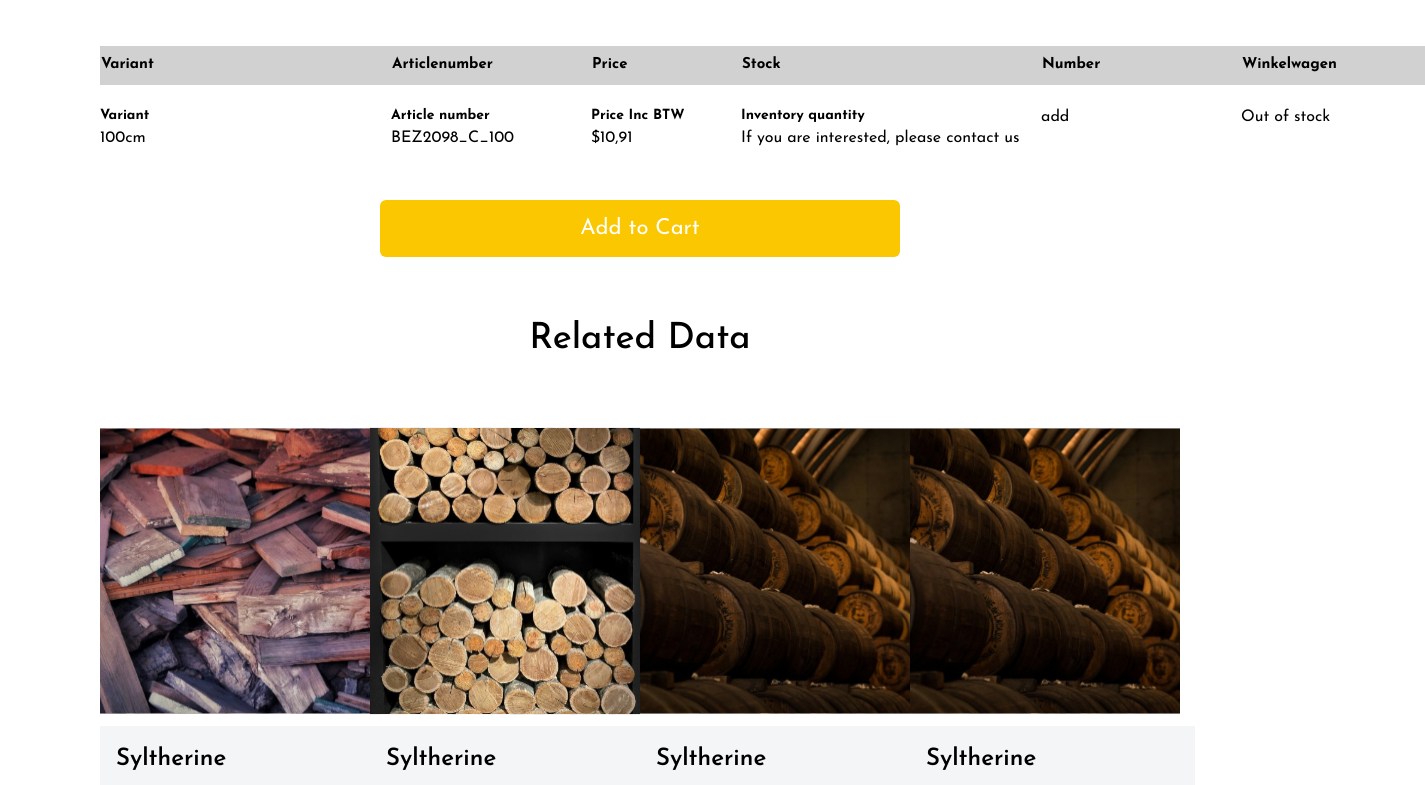
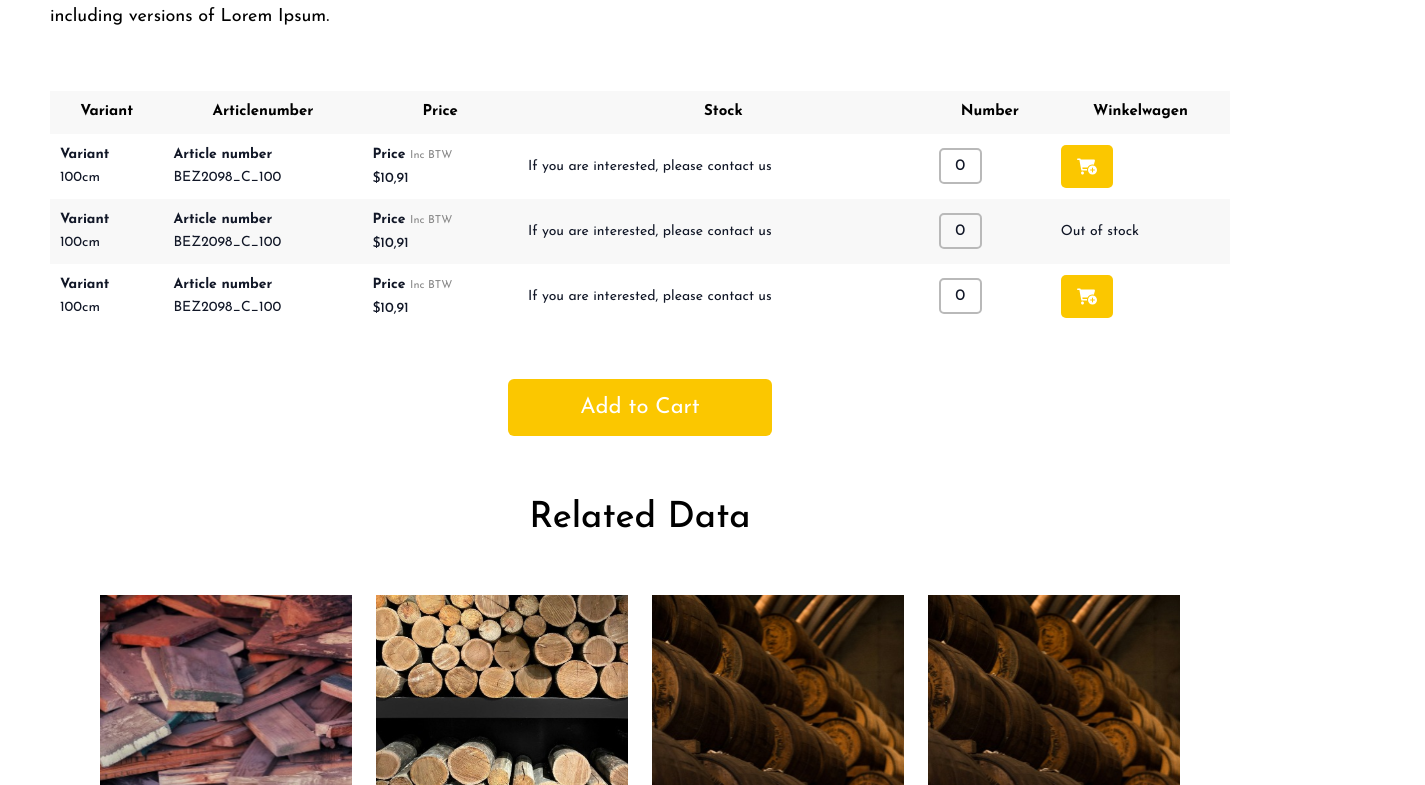
Before and after one commit to moizbroad/Hoout, a React (Vite) app: page /wood-page in a window 1280 px wide. Shown: the part 1155-1940 px from the top of the page, 1425 px wide, since content can reach past the window. Built offline with nearby package versions, Linux system fonts and the light colour scheme.

Commit message:
wood page responsive

```diff
--- a/src/App.css
+++ b/src/App.css
@@ -229,6 +229,21 @@ input[type="radio"]:checked + .box-content {
 /* .open-sidebar {
   overflow: hidden;
 } */
+.number-box {
+  width: 43px;
+  height: 36px;
+  border-radius: 5px;
+  border: 2px solid #B9B9B9;
+}
+.cart-button {
+  width: 52px;
+  height: 43px;
+  background-color: #FBC700;
+  border-radius: 5px;
+}
+.wood-stock-table table tr:nth-child(even) {
+  background-color: #F8F8F8;
+}
 
 /* media query start  */
 
@@ -315,7 +330,7 @@ input::placeholder{
   }
   .landing {
     height: 100vh;
-    min-height: initial !important;
+    min-height: auto !important;
   }
 }
 
--- a/src/Pages/AddToCart.jsx
+++ b/src/Pages/AddToCart.jsx
@@ -70,18 +70,18 @@ const AddToCart = () => {
   };
   return (
     <>
-      <section className="px-[100px] bg-[#F4F5F7]">
-        <tr className="gap-x-6 flex  items-center  py-[40px]">
-          <td className="text-[#9F9F9F] text-16">Home </td>
+      <section className="px-[30px] md:px-[80px] lg:px-[100px] bg-[#F4F5F7]">
+        <tr className="xs:gap-x-3 gap-x-6 flex  items-center  py-[40px]">
+          <td className="text-[#9F9F9F] xs:text-14 sm:text-15 text-16">Home </td>
           <td>
             <img src={rightArrow} />
           </td>
-          <td className="text-[#9F9F9F] text-16"> Shop</td>
+          <td className="text-[#9F9F9F] xs:text-14 sm:text-15 text-16"> Shop</td>
           <td>
             <img src={rightArrow} />
           </td>
-          <td className="h-[px] font-bold text-[#9F9F9F] ">| </td>
-          <td>Cart </td>
+          <td className="h-[px] font-bold text-[#9F9F9F]">| </td>
+          <td className="xs:text-14 sm:text-15 ">Cart </td>
         </tr>
       </section>
 
--- a/src/Pages/CustomWoodPage.jsx
+++ b/src/Pages/CustomWoodPage.jsx
@@ -24,35 +24,35 @@ const CustomWoodPage = () => {
 
   return(
   <>
-  <section className="px-[100px] bg-[#F4F5F7]">
-    <tr className="gap-x-6 flex  items-center  py-[40px]">
-      <td className="text-[#9F9F9F] text-16">Home </td>
+  <section className="px-[30px] md:px-[80px] lg:px-[100px] bg-[#F4F5F7]">
+    <tr className="xs:gap-x-3 gap-x-6 flex  items-center  py-[40px]">
+      <td className="text-[#9F9F9F] xs:text-14 sm:text-15 text-16">Home </td>
       <td>
         <img src={rightArrow} />
       </td>
-      <td className="text-[#9F9F9F] text-16"> Shop</td>
+      <td className="text-[#9F9F9F] xs:text-14 sm:text-15 text-16"> Shop</td>
       <td>
         <img src={rightArrow} />
       </td>
-      <td className="h-[px] font-bold text-[#9F9F9F] ">| </td>
+      <td className="h-[px] font-bold text-[#9F9F9F] xs:text-14 sm:text-15 text-16">| </td>
       <td>Oka Wood </td>
     </tr>
   </section>
 
 
-<section className="px-[150px] grid pt-[55px]  grid-cols-2">
+<section className="px-[30px] max-w-[1240px] mx-auto grid pt-[55px] grid-cols-1 md:grid-cols-2 lg:grid-cols-1 xl:grid-cols-2 gap-4">
 
     <section className="">
 
       <section  className="flex  gap-x-7">
-        <div className="flex-col ">
-        <div className=""><img src={wood1}/></div>
-        <div className="pt-[32px]"><img src={wood2}/></div>
-        <div className="pt-[32px]"><img src={wood3}/></div>
-        <div className="pt-[32px]"><img src={wood4}/></div>
+        <div className="flex-col">
+          <div className=""><img src={wood1}/></div>
+          <div className="pt-[32px]"><img src={wood2}/></div>
+          <div className="pt-[32px]"><img src={wood3}/></div>
+          <div className="pt-[32px]"><img src={wood4}/></div>
         </div>
 
-        <div> <img src={bigOak} className=""/> </div>
+        <div className="flex-grow"> <img src={bigOak} className="w-full"/> </div>
       </section>
 
       <section className=" pt-[60px]">
--- a/src/components/CustomWood/ProductDetailTable.jsx
+++ b/src/components/CustomWood/ProductDetailTable.jsx
@@ -1,6 +1,6 @@
 import React from 'react'
 import Button from '../Common/Button'
-
+import cartIcon from "../../assets/customWoodPage/cart-icon.svg";
 const ProductDetailTable = () => {
 const productDetails =[{
 
@@ -9,58 +9,122 @@ const productDetails =[{
 
   return (
    <>
-
-<section className='px-[100px] pt-[61px]'>
-
-<table>
-  <tr className="bg-[#D1D1D1] px-1">
-    <td className='font-bold text-15 py-[8px] min-w-[291px]'>Variant</td>
-    <td className='font-bold text-15 py-[8px] min-w-[200px]'>Articlenumber</td>
-    <td className='font-bold text-15 py-[8px] min-w-[150px]'>Price</td>
-    <td className='font-bold text-15 py-[8px] min-w-[300px]'>Stock</td>
-    <td className='font-bold text-15 py-[8px] min-w-[200px]'>Number</td>
-    <td className='font-bold text-15 py-[8px] min-w-[184px]'>Winkelwagen</td>
-  </tr>
-</table>
-
-
-   <section className='pt-[20px]' >
-   <div className='flex  w-[100%]'>
-      <div className='flex-col min-w-[291px]'>
-        <div className='font-bold text-14'> Variant</div>
-        <div>100cm</div>
-
-      </div>
-
-      <div className='flex-col min-w-[200px]'>
-      <div className='font-bold text-14'>Article number</div>
-      <div>BEZ2098_C_100</div>
-      </div>
-
-      <div className='flex-col min-w-[150px]'>
-         <div className='font-bold text-14'>Price Inc BTW</div>
-         <div>$10,91</div>
-         </div>
-
-
-      <div className='flex-col  min-w-[300px]'>
-        <div className='font-bold text-14'>Inventory quantity</div>
-        <div>If you are interested, please contact us</div>
-      </div>
-
-
-      <div className='min-w-[200px]'> add</div>
-      <div className='min-w-[184px]'>Out of stock  </div>
-    </div>
-   </section>
-
-
-
-  </section>
-
-
-<div className='flex justify-center pt-[50px]'>  <Button btnText="Add to Cart" paddingX="200px" py="21px"/></div>
-
+      <section className='wood-stock-table px-[30px] pt-[61px] max-w-[1240px] mx-auto reso'>
+        <div className='overflow-x-auto'>
+          <table className='w-full'>
+            <thead>
+                <tr className="bg-[#F8F8F8]">
+                  <th className='font-bold text-15 p-[10px]'>Variant</th>
+                  <th className='font-bold text-15 p-[10px]'>Articlenumber</th>
+                  <th className='font-bold text-15 p-[10px]'>Price</th>
+                  <th className='font-bold text-15 p-[10px]'>Stock</th>
+                  <th className='font-bold text-15 p-[10px]'>Number</th>
+                  <th className='font-bold text-15 p-[10px]'>Winkelwagen</th>
+                </tr>
+            </thead>
+            <tbody>
+                <tr>
+                    <td className='p-[10px]'>
+                      <div className='flex flex-col gap-[2px]'>
+                        <div className='font-bold text-14 text-[#111727]'> Variant</div>
+                        <div className='text-14 text-[#111727]'>100cm</div>
+                      </div>
+                    </td>
+                    <td className='p-[10px]'>
+                      <div className='flex flex-col gap-[2px]'>
+                        <div className='font-bold text-14 text-[#111727]'>Article number</div>
+                        <div className='text-14 text-[#111727]'>BEZ2098_C_100</div>
+                      </div>
+                    </td>
+                    <td className='p-[10px]'>
+                      <div className='flex flex-col gap-[3px]'>
+                        <div className='font-bold text-14 text-[#111727]'>Price <span className='text-[#888888] text-[11px] font-normal'>Inc BTW</span></div>
+                        <div className='text-14 text-[#111727] font-medium'>$10,91</div>
+                      </div>
+                    </td>
+                    <td className='p-[10px]'>
+                      <div className='text-14 text-[#111727]'>If you are interested, please contact us</div>
+                    </td>
+                    <td className='p-[10px]'>
+                      <div className='number-box flex items-center justify-center text-[#111727]'>
+                        0
+                      </div>
+                    </td>
+                    <td className='p-[10px]'>
+                      <button className='cart-button flex items-center justify-center'>
+                        <img src={cartIcon} alt="" srcset="" />
+                      </button>
+                    </td>
+                </tr>
+                <tr>
+                    <td className='p-[10px]'>
+                      <div className='flex flex-col gap-[2px]'>
+                        <div className='font-bold text-14 text-[#111727]'> Variant</div>
+                        <div className='text-14 text-[#111727]'>100cm</div>
+                      </div>
+                    </td>
+                    <td className='p-[10px]'>
+                      <div className='flex flex-col gap-[2px]'>
+                        <div className='font-bold text-14 text-[#111727]'>Article number</div>
+                        <div className='text-14 text-[#111727]'>BEZ2098_C_100</div>
+                      </div>
+                    </td>
+                    <td className='p-[10px]'>
+                      <div className='flex flex-col gap-[3px]'>
+                        <div className='font-bold text-14 text-[#111727]'>Price <span className='text-[#888888] text-[11px] font-normal'>Inc BTW</span></div>
+                        <div className='text-14 text-[#111727] font-medium'>$10,91</div>
+                      </div>
+                    </td>
+                    <td className='p-[10px]'>
+                      <div className='text-14 text-[#111727]'>If you are interested, please contact us</div>
+                    </td>
+                    <td className='p-[10px]'>
+                      <div className='number-box flex items-center justify-center text-[#111727]'>
+                        0
+                      </div>
+                    </td>
+                    <td className='p-[10px]'>
+                      <div className='text-14 text-[#111727]'>Out of stock</div>
+                    </td>
+                </tr>
+                <tr>
+                    <td className='p-[10px]'>
+                      <div className='flex flex-col gap-[2px]'>
+                        <div className='font-bold text-14 text-[#111727]'> Variant</div>
+                        <div className='text-14 text-[#111727]'>100cm</div>
+                      </div>
+                    </td>
+                    <td className='p-[10px]'>
+                      <div className='flex flex-col gap-[2px]'>
+                        <div className='font-bold text-14 text-[#111727]'>Article number</div>
+                        <div className='text-14 text-[#111727]'>BEZ2098_C_100</div>
+                      </div>
+                    </td>
+                    <td className='p-[10px]'>
+                      <div className='flex flex-col gap-[3px]'>
+                        <div className='font-bold text-14 text-[#111727]'>Price <span className='text-[#888888] text-[11px] font-normal'>Inc BTW</span></div>
+                        <div className='text-14 text-[#111727] font-medium'>$10,91</div>
+                      </div>
+                    </td>
+                    <td className='p-[10px]'>
+                      <div className='text-14 text-[#111727]'>If you are interested, please contact us</div>
+                    </td>
+                    <td className='p-[10px]'>
+                      <div className='number-box flex items-center justify-center text-[#111727]'>
+                        0
+                      </div>
+                    </td>
+                    <td className='p-[10px]'>
+                      <button className='cart-button flex items-center justify-center'>
+                        <img src={cartIcon} alt="" srcset="" />
+                      </button>
+                    </td>
+                </tr>
+            </tbody>
+          </table>
+        </div>
+      </section>
+      <div className='flex justify-center pt-[50px]'>  <Button btnText="Add to Cart" paddingX="72px" py="21px"/></div>
    </>
   )
 }
--- a/src/components/CustomWood/RelatedProduct.jsx
+++ b/src/components/CustomWood/RelatedProduct.jsx
@@ -52,21 +52,18 @@ const RelatedProduct = () => {
       ];
   return (
    <>
-
-
-   <section className='px-[100px] pt-[55px]'>
-
+    <section className='px-[30px] md:px-[80px] lg:px-[100px] xl:px-[100px] pt-[55px]'>
         <h1 className='text-36 font-medium text-center '>Related Data </h1>
-  <section className='pt-[50px] grid grid-cols-4 gap-y-3'>
+        <section className='pt-[50px] grid grid-cols-1 md:grid-cols-2 lg:grid-cols-3 xl:grid-cols-4 gap-6 max-w-[1240px] mx-auto'>
                 {Relatedproductdata.map((item, index) => {
                   return (
                     // JSX code here
-              <div key={index} className="    ">
-                <div>
-                  <img src={item.image} className="w-[285px] h-[310px] " />
+                    <div key={index} className="">
+                      <div className="cursor-pointer">
+                        <img src={item.image} className="w-full object-cover h-full sm:h-[310px] lg:h-[310px] xl:h-[310px]" />
                       </div>
-                <section className="bg-[#F4F5F7]  w-[285px] pb-4 px-4 ">
-                  <div className=" font-semibold  text-24 pt-[15px] ">
+                      <section className="bg-[#F4F5F7] pb-4 px-4">
+                        <div className="font-semibold  text-24 pt-[15px]">
                           {item.heading}
                         </div>
                         <div className=" font-medium  text-16  text-gray2 pt-[15px]">
@@ -77,7 +74,7 @@ const RelatedProduct = () => {
                           <div className="text-gray2">{item.subamount}</div>
                         </section>
                         <section className="flex gap-x-4 items-center">
-                    <div className="border-2 border-[#898989] px-2 flex items-center justify-center py-3  gap-x-3  w-[70%]  ">
+                          <div className="border-2 cursor-pointer border-[#898989] px-2 flex items-center justify-center py-3  gap-x-3  add-cart-btn">
                             <img src={item.addToCart} />
                             Add to Cart{" "}
                           </div>
@@ -91,7 +88,6 @@ const RelatedProduct = () => {
                 })}
         </section>
         <div className='pt-[50px] flex justify-center'> <Button btnText="Show More"  px="100px" py="16px"/></div>
-
       </section>
    </>
   )
--- a/src/components/Home/FooterSection.jsx
+++ b/src/components/Home/FooterSection.jsx
@@ -55,7 +55,7 @@ const FooterSection = ({ isShow }) => {
           <img src={footerLogo} />
         </div>
         <section className="footer-content">
-          <div className="flex flex-wrap justify-center sm:justify-normal gap-y-12  text-[#000] mt-7 max-w-[1240px] px-[30px] mx- sm:mb-4 xs:mb-4">
+          <div className="flex flex-wrap justify-center sm:justify-normal gap-y-12  text-[#000] mt-7 max-w-[1240px] px-[30px] mx-auto sm:mb-4 xs:mb-4">
             <div className=" w-[100%] sm:w-[50%] md:w-[25%] lg:w-[25%] xl:w-[25%]">
               <div className="mb-6 text-[18px] md:text-[20px] lg:text-[22px] xl:text-[22px] font-semibold text-[#000]">
                 Home
--- a/src/components/LandingPageSections/ProductsSection.jsx
+++ b/src/components/LandingPageSections/ProductsSection.jsx
@@ -111,7 +111,7 @@ const ProductsSection = ({ isthree, notRequired, isbuttonReqird }) => {
           {productData.map((item, index) => {
             return (
               // JSX code here
-              <div key={index} className="    ">
+              <div key={index} className="">
                 <div
                   className="cursor-pointer"
                   onClick={() => {
@@ -120,8 +120,8 @@ const ProductsSection = ({ isthree, notRequired, isbuttonReqird }) => {
                 >
                   <img src={item.image} className="w-full object-cover h-full sm:h-[310px] lg:h-[310px] xl:h-[310px]" />
                 </div>
-                <section className="bg-[#F4F5F7] pb-4 px-4 ">
-                  <div className=" font-semibold  text-24 pt-[15px] ">
+                <section className="bg-[#F4F5F7] pb-4 px-4">
+                  <div className="font-semibold  text-24 pt-[15px]">
                     {item.heading}
                   </div>
                   <div className=" font-medium  text-16  text-gray2 pt-[15px]">
```
Also changed, not shown: src/assets/customWoodPage/cart-icon.svg (added). Lines whose indentation alone changed are shown as unchanged.
